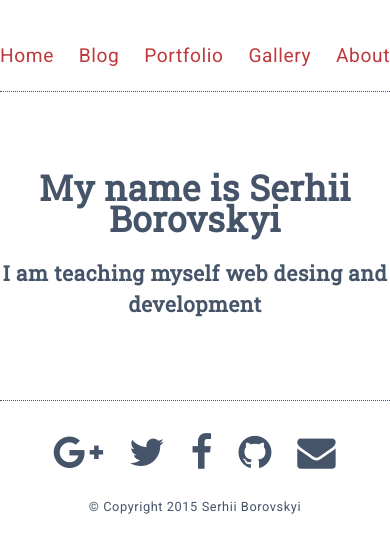
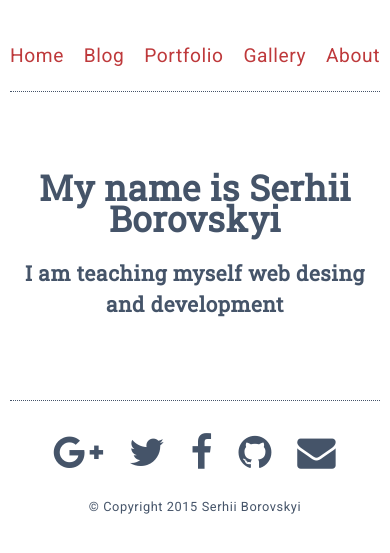
Before and after one commit to serhiicss/serhiicss.github.io, a Jekyll site: the page built from index.html, in a window 390 px wide. Shown: the top 553 px of the page. Built offline with Jekyll 4.4.1, drawn with Linux system fonts in a browser that asks for light colours; nearby versions of some CDN libraries; library files that are not in the unit come from our copies.

Commit message:
added rwd

```diff
--- a/_layouts/default.html
+++ b/_layouts/default.html
@@ -2,6 +2,7 @@
 <html>
   <head>
     <meta charset="utf-8">
+    <meta name="viewport" content="width=device-width, initial-scale=1.0">
     <title>{% if page.title %}{{ page.title }}{% else %}{{ site.title }}{% endif %}</title>
     <link rel="stylesheet" href="https://maxcdn.bootstrapcdn.com/font-awesome/4.5.0/css/font-awesome.min.css">
     <link rel="stylesheet" href="{{ site.baseurl }}/css/styles.css" >
--- a/_sass/_base.sass
+++ b/_sass/_base.sass
@@ -1,8 +1,8 @@
 *
   box-sizing: border-box
 
-html
-  min-width: 20rem
+// html
+//   min-width: 20rem
 
 body
   font-size: 1rem
--- a/_sass/_footer.sass
+++ b/_sass/_footer.sass
@@ -1,6 +1,6 @@
 footer
   margin: 3rem auto 0 auto
-  min-width: 320px
+  // min-width: 320px
   max-width: 1000px
   padding-top: 2rem
   border-top: 1px dotted $color-primary
--- /dev/null
+++ b/_sass/_mobile.sass
@@ -0,0 +1,17 @@
+@media screen and (min-width:320px) and (max-width: 1050px)
+  body
+    padding-left: 10px
+    padding-right: 10px
+
+@media screen and (max-width:360px)
+  // header.main
+  //   margin-top: 0
+  //
+  // header.main ul
+  //   flex-direction: column
+  //   align-items: center
+  //   li
+  //     padding-bottom: 5px
+
+  footer .fa-2x
+    font-size: 1.5em
--- a/css/styles.sass
+++ b/css/styles.sass
@@ -8,3 +8,4 @@
 @import "header"
 @import "footer"
 @import "post"
+@import "mobile"
```
Also changed, not shown: 1 other file.
